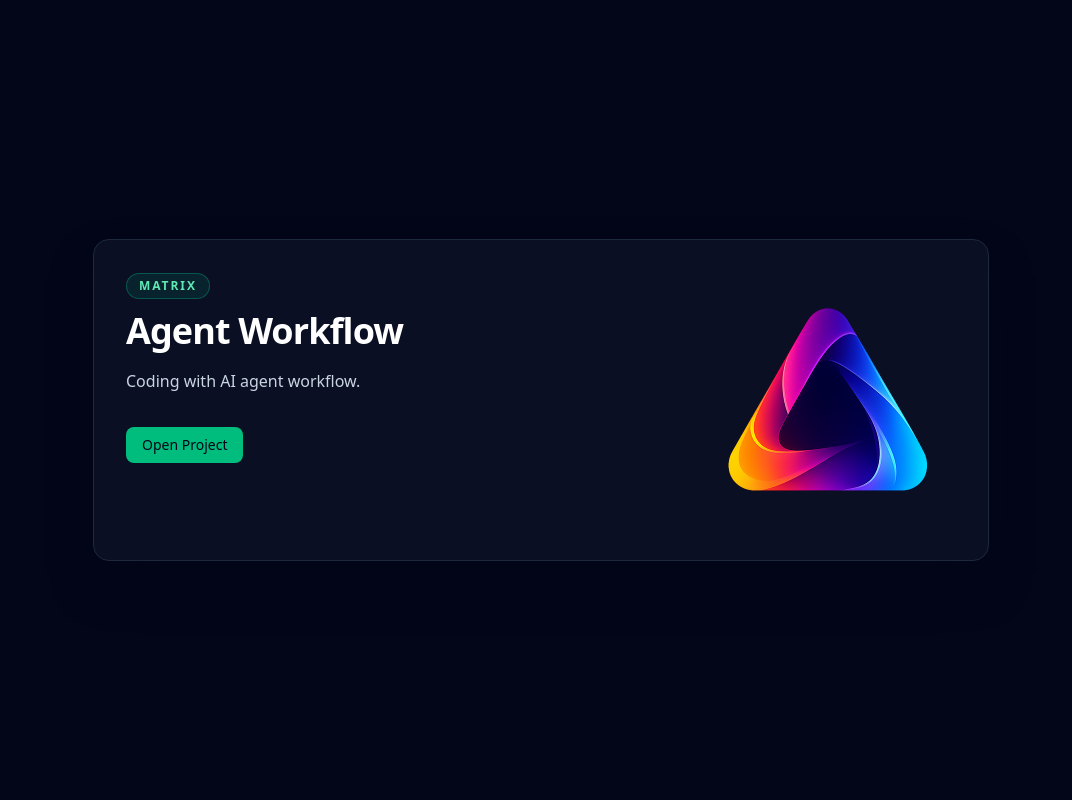
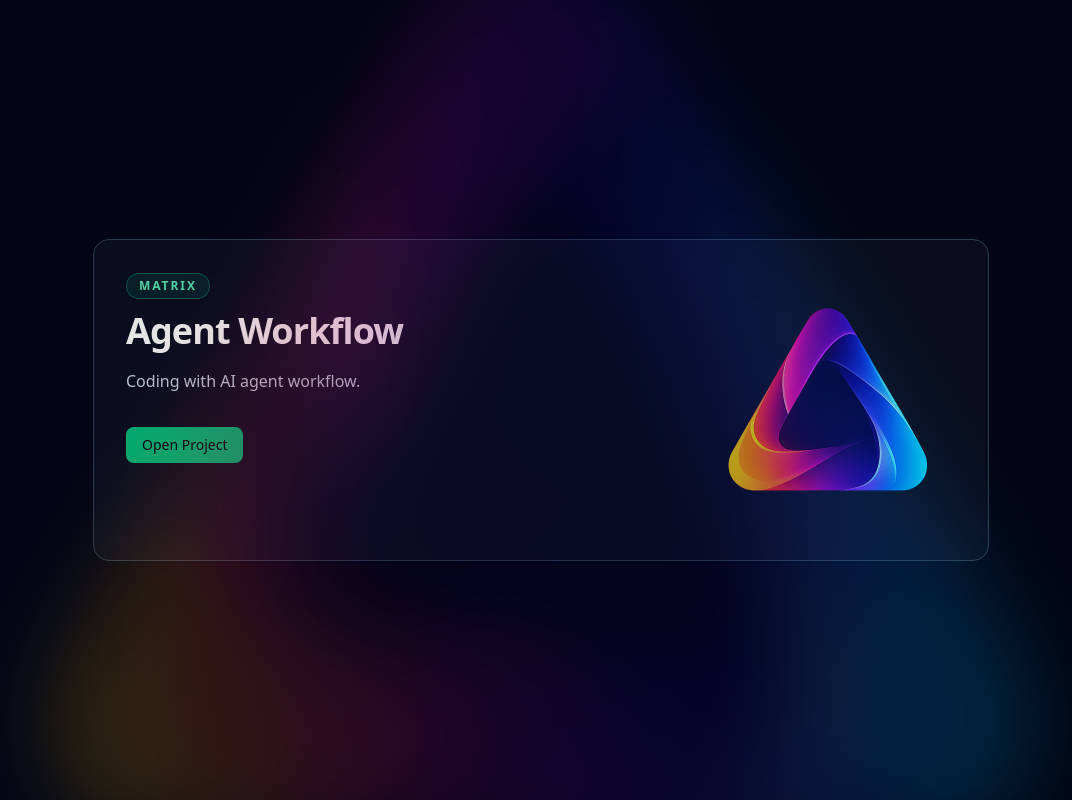
Before and after one commit to AndrewLang/matrix-codex-flow, an Angular app: page / in a window 1280 px wide. Shown: the whole page, without its empty margins (99-1171 px from the left). Built offline with nearby package versions, Linux system fonts and the light colour scheme.

Commit message:
feat: update start command in package.json and enhance home component layout with improved styling

```diff
--- a/package.json
+++ b/package.json
@@ -4,7 +4,7 @@
   "scripts": {
     "ng": "ng",
     "start": "ng serve",
-    "start:app": "cargo tauri dev",
+    "start:app": "cls && cargo tauri dev",
     "build": "ng build",
     "dev": "ng build --watch --configuration development",
     "watch": "ng build --watch --configuration development",
@@ -35,7 +35,7 @@
     "@codemirror/lang-markdown": "^6.5.0",
     "@codemirror/state": "^6.5.4",
     "@codemirror/theme-one-dark": "^6.1.3",
-    "@codemirror/view": "^6.39.12",
+    "@codemirror/view": "^6.39.13",
     "@tailwindcss/typography": "^0.5.19",
     "@tauri-apps/plugin-dialog": "^2.4.2",
     "@tauri-apps/plugin-opener": "^2.4.2",
--- a/src-tauri/tauri.conf.json
+++ b/src-tauri/tauri.conf.json
@@ -6,7 +6,7 @@
   "build": {
     "frontendDist": "../dist/matrix-codex-flow/browser",
     "devUrl": "http://localhost:8990",
-    "beforeDevCommand": "npm run dev",
+    "beforeDevCommand": "npm start",
     "beforeBuildCommand": "npm run build"
   },
   "app": {
--- a/src/app/components/home/home.component.html
+++ b/src/app/components/home/home.component.html
@@ -1,8 +1,12 @@
-<main class="mx-auto flex min-h-screen max-w-6xl items-center gap-6 px-6 py-12">
+<main class="relative mx-auto flex min-h-screen max-w-6xl items-center gap-6 overflow-hidden px-6 py-12">
+    <div class="absolute inset-0 z-0 overflow-hidden pointer-events-none">
+        <img src="images/VibeFlow.png" class="w-full h-full object-cover blur-2xl opacity-20 scale-110">
+        <div class="absolute inset-0 bg-black/10"></div>
+    </div>
 
     <section class="flex w-full justify-center">
         <div
-            class="flex w-full max-w-4xl justify-between rounded-2xl border border-slate-800 bg-slate-900/60 p-8 shadow-2xl shadow-slate-950">
+            class="flex w-full max-w-4xl justify-between rounded-2xl border border-slate-700 bg-slate-900/60 p-8 shadow-3xl shadow-slate-650">
 
             <div class="w-full">
                 <p
@@ -20,7 +24,7 @@
 
                 <div class="mt-8 flex flex-wrap gap-3">
                     <a class="rounded-lg bg-emerald-500 px-4 py-2 text-sm font-medium text-slate-950 transition hover:bg-emerald-400 cursor-pointer"
-                        (click)="openProject()">
+                        (click)="openProject()" title="Open a project folder">
                         Open Project
                     </a>
                 </div>
```
